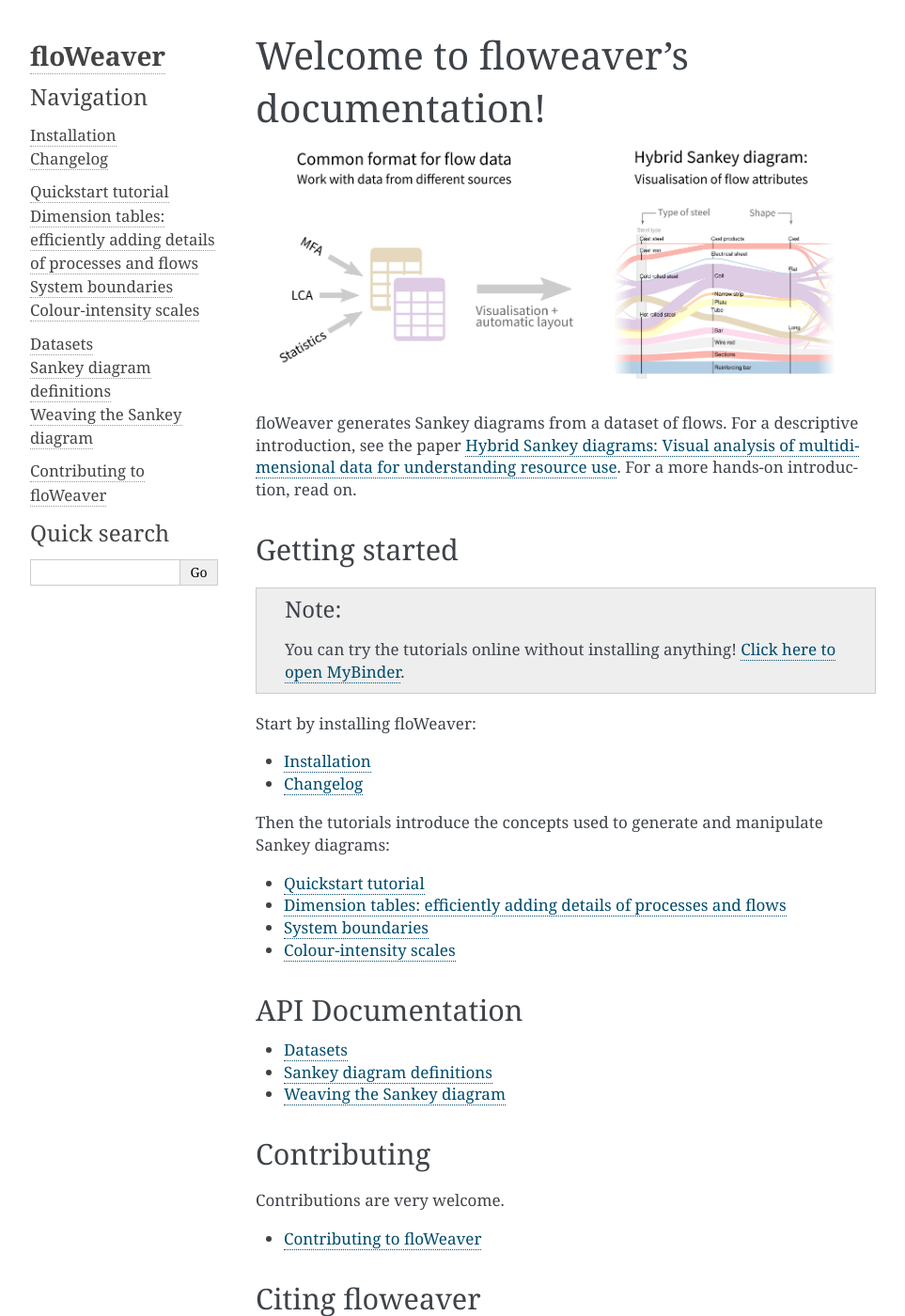
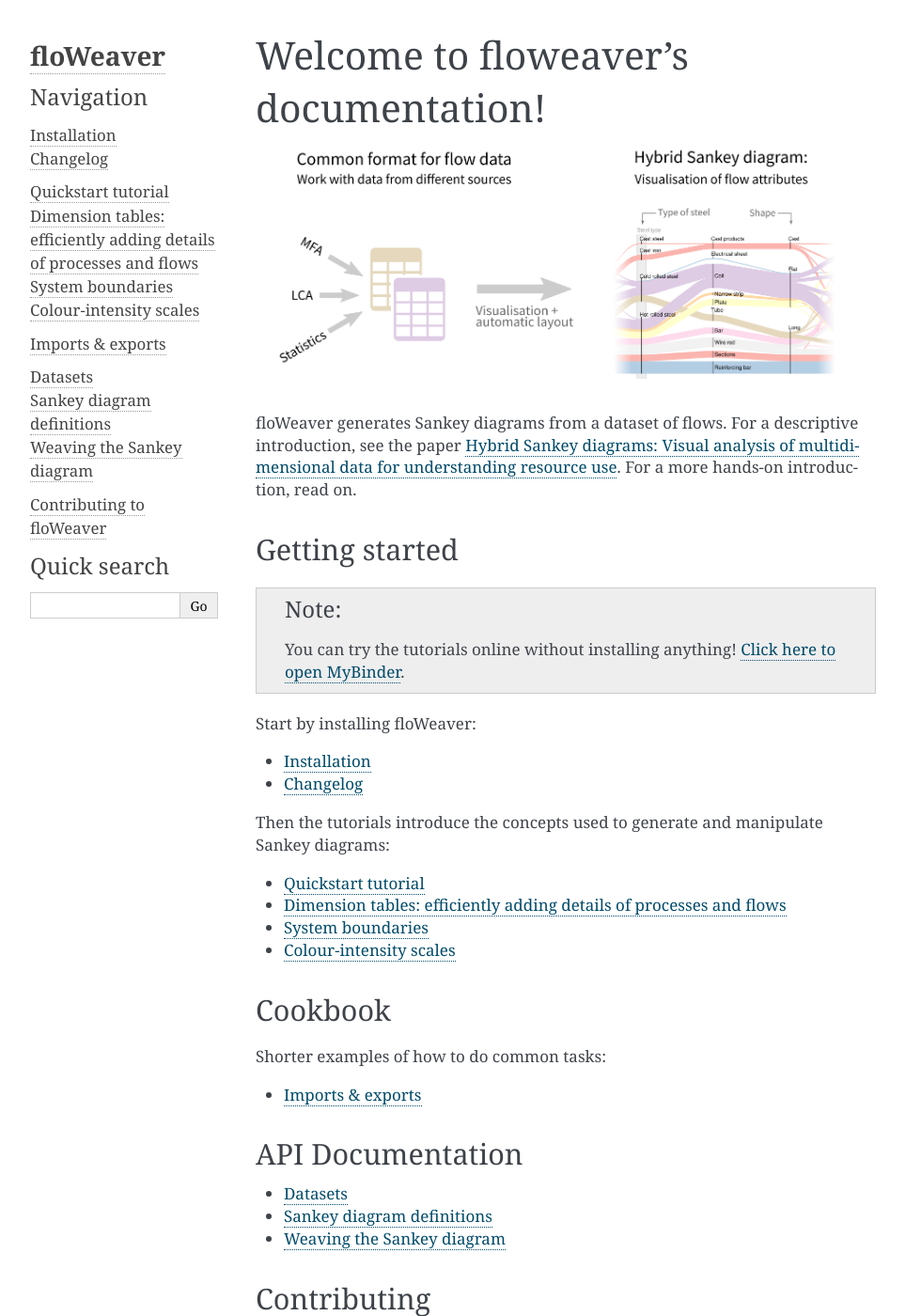
Before and after one commit to ricklupton/floweaver, a Sphinx documentation site: the page built from docs/index.rst, in a window 1280 px wide and 1400 px high. Shown: the whole window at 94% size, without its empty margins (148-1111 px from the left). Built offline with Sphinx 7.4.7, drawn with Linux system fonts in a browser that asks for light colours; a script that is not in the unit is left out; comment, search, counter and statistics services are not loaded.

Commit message:
Add cookbook - imports & exports

```diff
--- a/docs/index.rst
+++ b/docs/index.rst
@@ -42,6 +42,16 @@
    tutorials/system-boundary
    tutorials/colour-scales
 
+Cookbook
+--------
+
+Shorter examples of how to do common tasks:
+
+.. toctree::
+   :titlesonly:
+
+   cookbook/imports-exports
+
 API Documentation
 -----------------
 
```
Also changed, not shown: docs/cookbook/imports-exports-alternative-style.png (added), docs/cookbook/imports-exports.ipynb (added).
